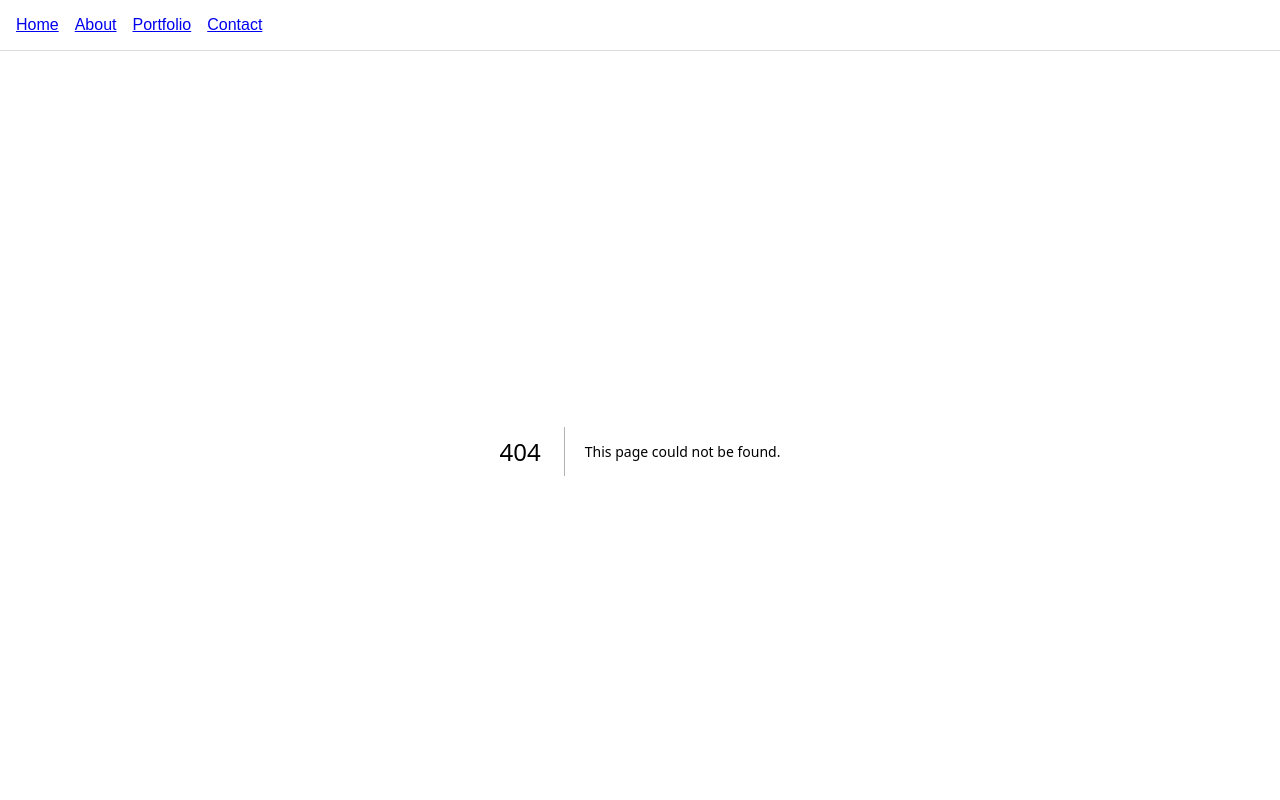
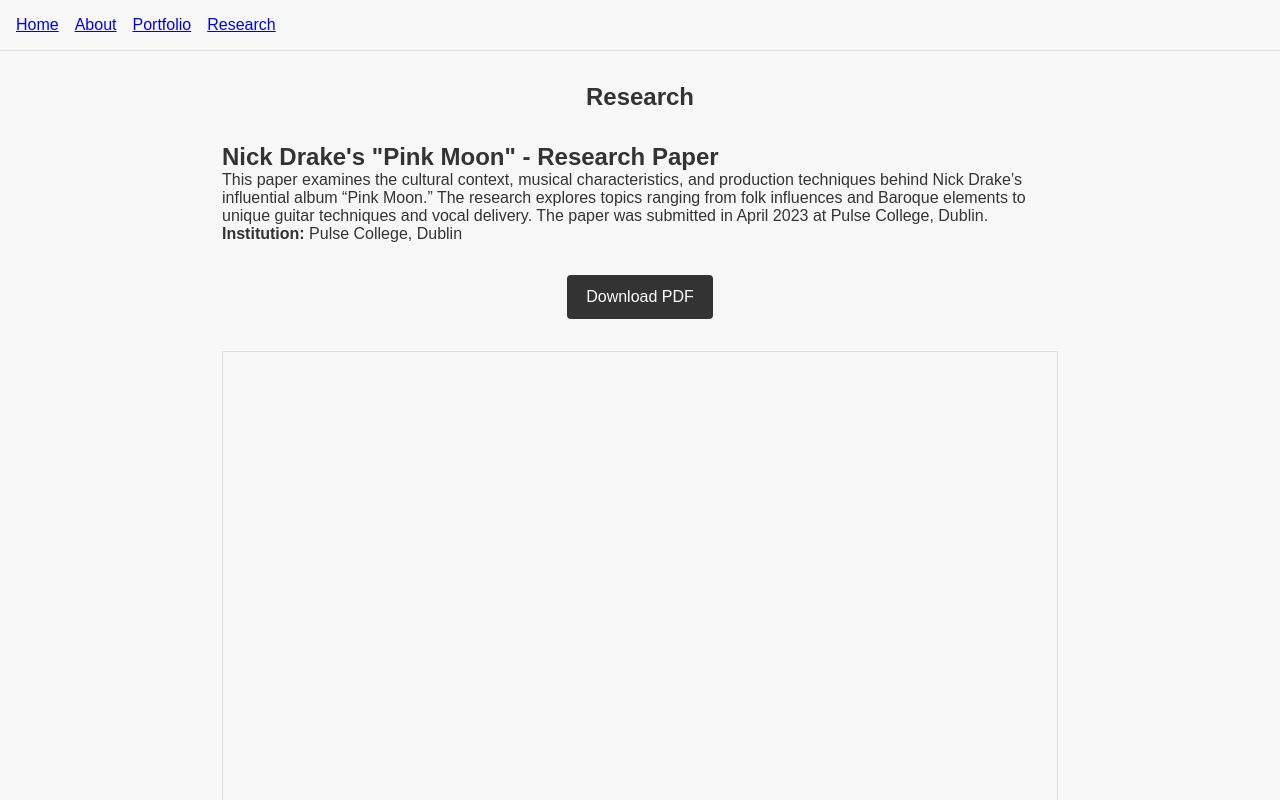
Before and after one commit to jackboyla/emily-website, a Next.js app: page /research in a window 1280 px wide. Before the commit this address had no page. Shown: the top 800 px of the page. Built offline with nearby package versions, Linux system fonts and the light colour scheme.

Commit message:
Adds research page

```diff
--- a/src/app/layout.tsx
+++ b/src/app/layout.tsx
@@ -29,7 +29,7 @@
             <Link href="/">Home</Link>
             <Link href="/about">About</Link>
             <Link href="/portfolio">Portfolio</Link>
-            <Link href="#contact">Contact</Link>
+            <Link href="/research">Research</Link>
           </nav>
         </header>
 
--- /dev/null
+++ b/src/app/research/page.tsx
@@ -0,0 +1,51 @@
+export default function ResearchPage() {
+    return (
+      <section style={{ padding: '2rem', maxWidth: '900px', margin: '0 auto' }}>
+        {/* Page Title */}
+        <h1 style={{ textAlign: 'center', marginBottom: '2rem' }}>Research</h1>
+
+        {/* Research Paper Introduction */}
+        <article style={{ marginBottom: '2rem' }}>
+          <h2>Nick Drake's "Pink Moon" - Research Paper</h2>
+          <p>
+            This paper examines the cultural context, musical characteristics, and production techniques behind Nick Drake’s
+            influential album “Pink Moon.” The research explores topics ranging from folk influences and Baroque elements to unique
+            guitar techniques and vocal delivery. The paper was submitted in April 2023 at Pulse College, Dublin.
+          </p>
+          <p>
+            <strong>Institution:</strong> Pulse College, Dublin
+          </p>
+        </article>
+
+        {/* Download Button */}
+        <div style={{ textAlign: 'center', marginBottom: '2rem' }}>
+          <a
+            href="/research/Nick_Drake_Pink_Moon_Paper.pdf"
+            target="_blank"
+            rel="noopener noreferrer"
+            style={{
+              display: 'inline-block',
+              padding: '0.8rem 1.2rem',
+              backgroundColor: '#333',
+              color: '#fff',
+              textDecoration: 'none',
+              borderRadius: '4px',
+            }}
+          >
+            Download PDF
+          </a>
+        </div>
+
+        {/* Embedded PDF Viewer */}
+        <div style={{ border: '1px solid #ddd', height: '800px' }}>
+          <iframe
+            src="/research/Nick_Drake_Pink_Moon_Paper.pdf"
+            width="100%"
+            height="100%"
+            style={{ border: 'none' }}
+            title="Nick Drake's Pink Moon Research Paper"
+          ></iframe>
+        </div>
+      </section>
+    );
+  }
```
Also changed, not shown: package.json (+7 -6 lines), 2 other files (tests, documents, lock files or other folders).
